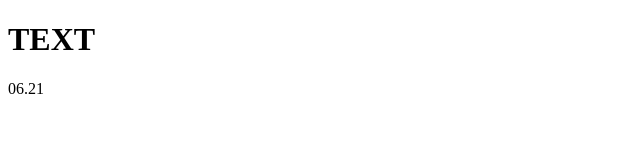
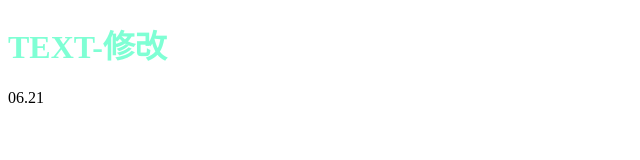
Before and after one commit to j101472006/text-01, a plain HTML site: page index.html in a window 1280 px wide. Shown: the whole page, without its empty margins (0-640 px from the left). Drawn offline with Linux system fonts and the light colour scheme.

Commit message:
新增css

```diff
--- a/index.html
+++ b/index.html
@@ -4,9 +4,10 @@
     <meta charset="UTF-8">
     <meta name="viewport" content="width=device-width, initial-scale=1.0">
     <title>Document</title>
+    <link rel="stylesheet" href="style.css">
 </head>
 <body>
-    <h1>TEXT</h1>
+    <h1>TEXT-修改</h1>
     <P>06.21</P>
 </body>
 </html>
--- /dev/null
+++ b/style.css
@@ -0,0 +1,3 @@
+h1{
+    color: aquamarine;
+}
```
